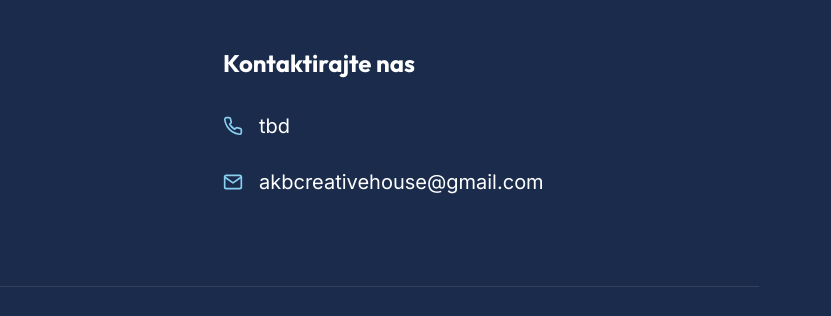
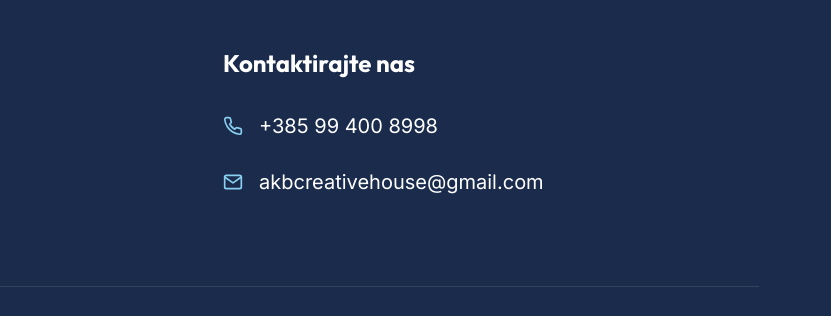
Before and after one commit to akarlab/AKB, a plain HTML site: page index.html in a window 1280 px wide. Shown: the part 6004-6320 px from the top of the page, 449-1280 px from the left. Drawn offline with Linux system fonts and the light colour scheme; files whose address does not match are found by name.

Commit message:
Add files via upload

```diff
--- a/index.html
+++ b/index.html
@@ -239,7 +239,7 @@
                     <h3 data-i18n="footer_contact_title">Kontaktirajte nas</h3>
                     <p class="contact-item">
                         <svg width="20" height="20" viewBox="0 0 24 24" fill="none" stroke="currentColor" stroke-width="2" stroke-linecap="round" stroke-linejoin="round"><path d="M22 16.92v3a2 2 0 0 1-2.18 2 19.79 19.79 0 0 1-8.63-3.07 19.5 19.5 0 0 1-6-6 19.79 19.79 0 0 1-3.07-8.67A2 2 0 0 1 4.11 2h3a2 2 0 0 1 2 1.72 12.84 12.84 0 0 0 .7 2.81 2 2 0 0 1-.45 2.11L8.09 9.91a16 16 0 0 0 6 6l1.27-1.27a2 2 0 0 1 2.11-.45 12.84 12.84 0 0 0 2.81.7A2 2 0 0 1 22 16.92z"/></svg>
-                        <a href="#" class="open-contact-modal">tbd</a>
+                        <a href="tel:+385994008998">+385 99 400 8998</a>
                     </p>
                     <p class="contact-item">
                         <svg width="20" height="20" viewBox="0 0 24 24" fill="none" stroke="currentColor" stroke-width="2" stroke-linecap="round" stroke-linejoin="round"><path d="M4 4h16c1.1 0 2 .9 2 2v12c0 1.1-.9 2-2 2H4c-1.1 0-2-.9-2-2V6c0-1.1.9-2 2-2z"/><polyline points="22,6 12,13 2,6"/></svg>
```
